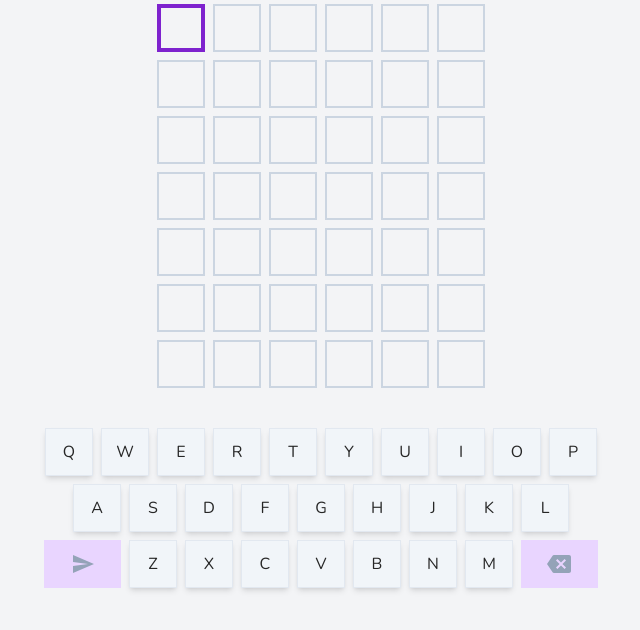
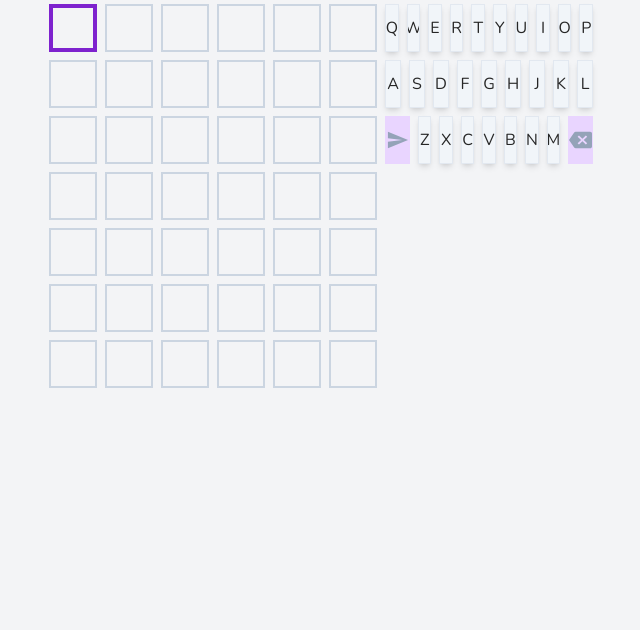
Before and after one commit to fernandoxe/swiftwords, a React (Create React App) app: page / in a window 1280 px wide. Shown: the top 630 px of the page, without its empty margins (319-959 px from the left). Built offline with nearby package versions, Linux system fonts and the light colour scheme.

Commit message:
chore: app styles

```diff
--- a/src/App.tsx
+++ b/src/App.tsx
@@ -1,8 +1,10 @@
 import { Game } from './components/Game';
 
 export const App = () => {
+  console.log('render app');
+
   return (
-    <div className="App">
+    <div className="flex justify-center">
       <Game />
     </div>
   );
```
